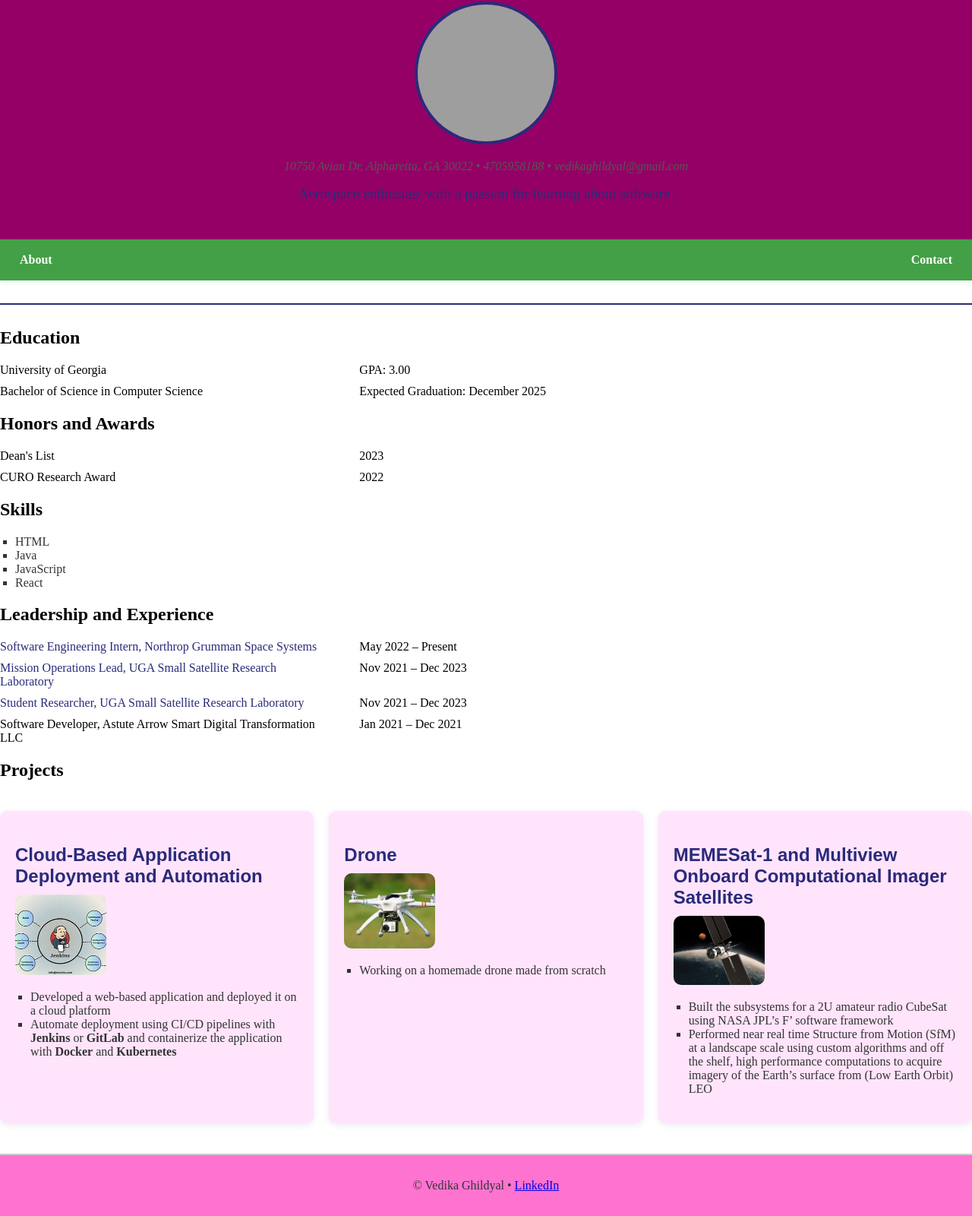
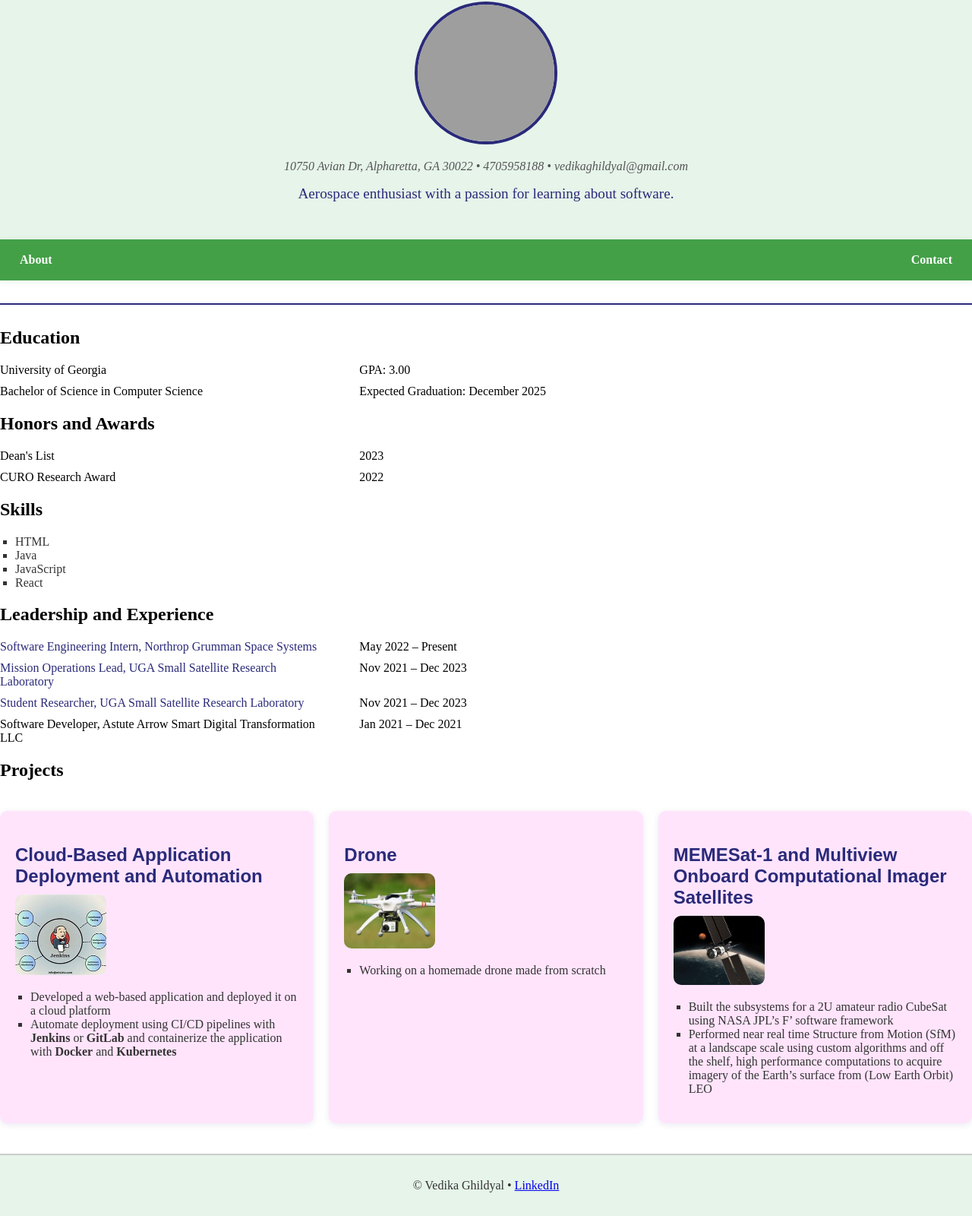
Before and after one commit to VedikaG/Ghildyal.Vedika.CSCI4300.github.io, a website: page index.html in a window 1280 px wide. Shown: the part 110-1710 px from the top of the page at 76% size. Drawn offline with Linux system fonts and the light colour scheme; grey boxes are pictures that could not be loaded.

Commit message:
Change footer and header background colors

```diff
--- a/css/style.css
+++ b/css/style.css
@@ -35,7 +35,7 @@ nav a:hover {
 */
 /***********************  Footer Section   **************************/
 footer {
-    background-color: #ff73d0;
+    background-color: #e6f4ea;
     color: #333;
     padding: 15px;
     text-align: center;
@@ -46,7 +46,7 @@ footer {
 
 /*********** Splash Page ************************/
 header {
-    background: #950066;
+    background: #e6f4ea;
     padding: 30px 0;
     text-align: center;
 }
```
